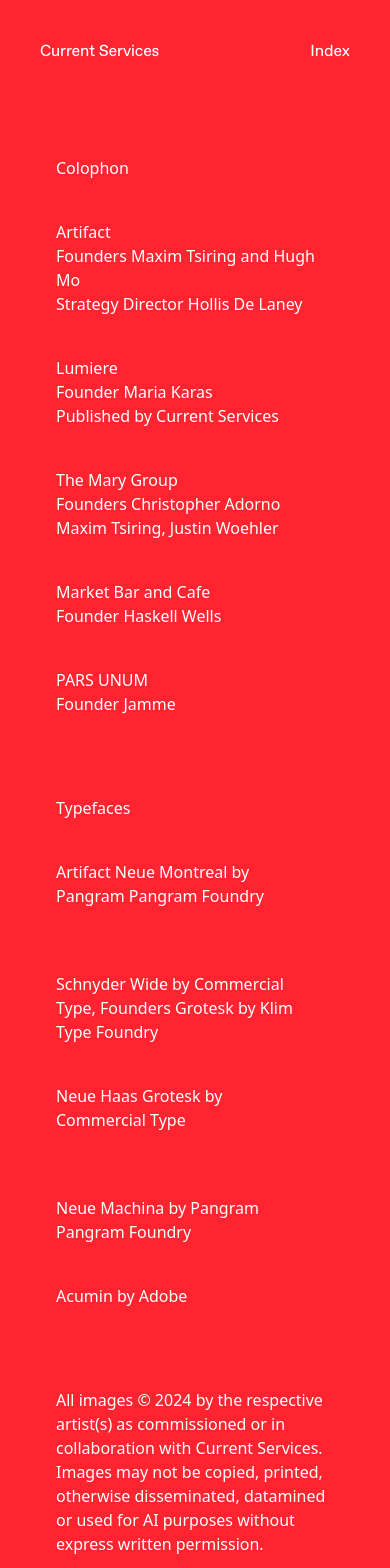
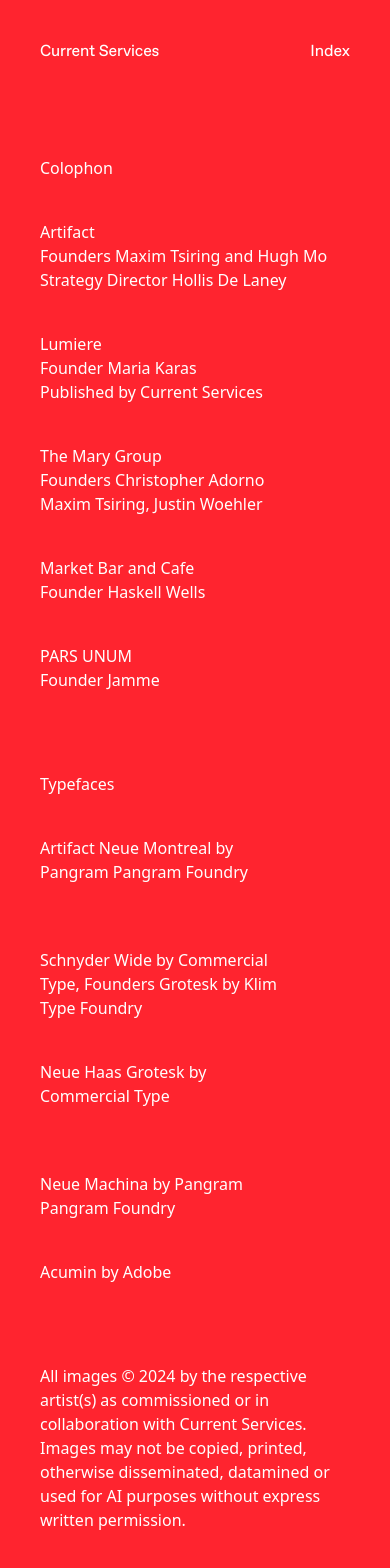
Before and after one commit to aupadhyay/currentservices, a Next.js app: page /colophon in a window 390 px wide. Shown: the top 1568 px of the page. Built offline with nearby package versions, Linux system fonts and the light colour scheme.

Commit message:
fix: colophon alignment mobile

```diff
--- a/pages/colophon.tsx
+++ b/pages/colophon.tsx
@@ -133,7 +133,7 @@ export default function About() {
   <div className="grid grid-cols-1 sm:grid-cols-3">
     <div className="flex-1 px-4 pb-10 sm:pb-0">
       {firstCol.map((colArray, colIndex) => (
-        <div className="flex-1 px-10 py-5" key={colIndex}>
+        <div className="flex-1 px-6 py-5" key={colIndex}>
           {colArray.map((item, itemIndex) => (
             <p className="text-white text-base" key={itemIndex}>
               {item}
@@ -144,7 +144,7 @@ export default function About() {
     </div>
     <div className="flex-1 px-4 pb-10 sm:pb-0">
       {secondCol.map((colArray, colIndex) => (
-        <div className="flex-1 px-10 py-5" key={colIndex}>
+        <div className="flex-1 px-6 py-5" key={colIndex}>
           {colArray.map((item, itemIndex) => (
             <p className="text-white text-base" key={itemIndex}>
               {item || <br />}
@@ -154,7 +154,7 @@ export default function About() {
       ))}
     </div>
     <div className="flex-1 px-4">
-      <p className="text-white text-base px-10 py-5">
+      <p className="text-white text-base px-6 py-5">
         {thirdCol}
       </p>
     </div>
```
